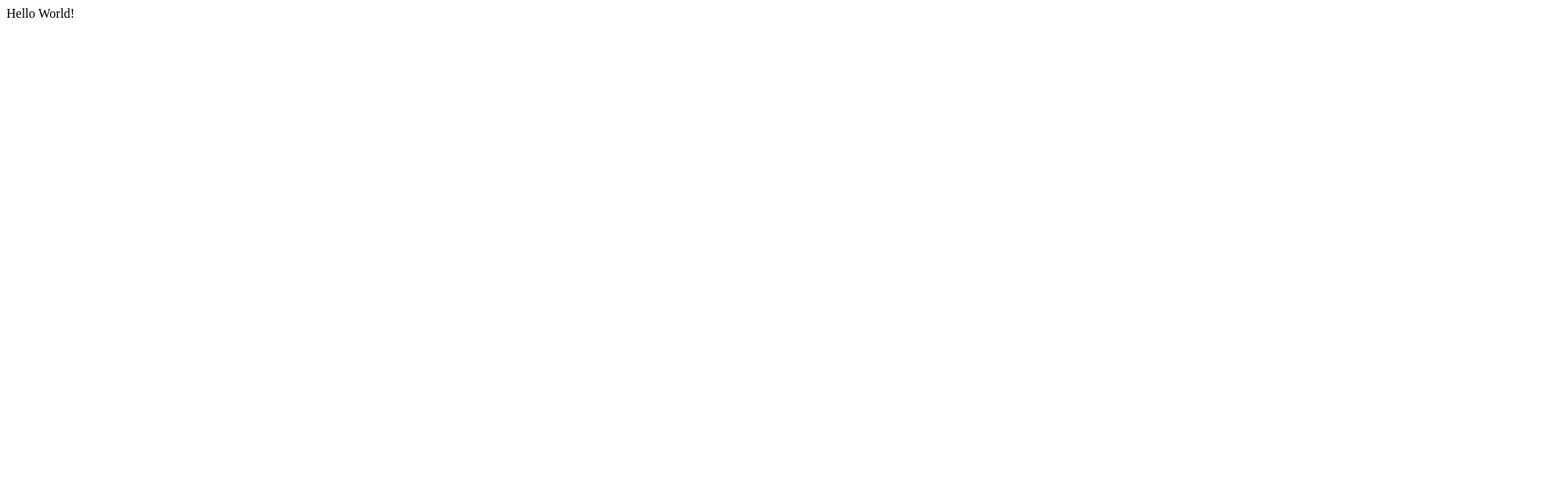
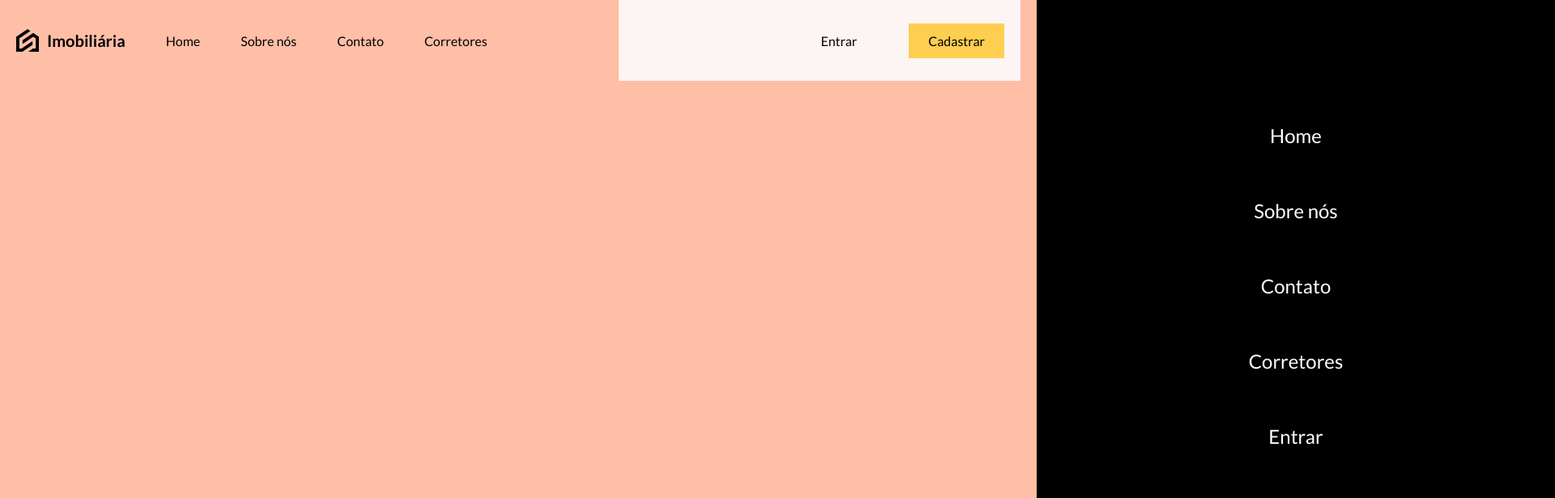
Before and after one commit to renatomagnus/imobiliaria, a React (Vite) app in the folder client/: page / in a window 1280 px wide. Shown: the top 616 px of the page at 81% size, 1920 px wide, since content can reach past the window. Built offline with nearby package versions, Linux system fonts and the light colour scheme.

Commit message:
feat: nav menus

```diff
--- a/client/package.json
+++ b/client/package.json
@@ -11,7 +11,8 @@
   },
   "dependencies": {
     "react": "^18.2.0",
-    "react-dom": "^18.2.0"
+    "react-dom": "^18.2.0",
+    "sass": "^1.78.0"
   },
   "devDependencies": {
     "@types/react": "^18.2.56",
--- a/client/src/App.jsx
+++ b/client/src/App.jsx
@@ -1,6 +1,11 @@
+import Navbar from "./components/navbar/navbar"
+import "./layout.scss"
+
 function App() {
   return (
-    <div>Hello World!</div>
+    <div className="layout">
+      <Navbar/>
+    </div>
   )
 }
 
--- /dev/null
+++ b/client/src/components/navbar/navbar.jsx
@@ -0,0 +1,40 @@
+import { useState } from "react";
+import "./styles.scss";
+
+const Navbar = () => {
+  const [ open, setOpen] = useState(false)
+
+  return (
+    <nav>
+      <div className="left">
+        <a href="/" className="logo">
+          <img src="/logo.png" alt="Logo" />
+          <span>Imobiliária</span>
+        </a>
+        <a href="">Home</a>
+        <a href="">Sobre nós</a>
+        <a href="">Contato</a>
+        <a href="">Corretores</a>
+      </div>
+      <div className="right">
+        <a href="">Entrar</a>
+        <a href="" className="register">
+          Cadastrar
+        </a>
+        <div className="menu-icon">
+          <img src="menu.png" alt="" onClick={() => setOpen(!open)}/>
+        </div>
+        <div className={open ? "menu active" : "menu"}>
+        <a href="">Home</a>
+        <a href="">Sobre nós</a>
+        <a href="">Contato</a>
+        <a href="">Corretores</a>
+        <a href="">Entrar</a>
+        <a href="">Cadastrar</a>
+        </div>
+      </div>
+    </nav>
+  );
+};
+
+export default Navbar;
--- /dev/null
+++ b/client/src/components/navbar/styles.scss
@@ -0,0 +1,109 @@
+@import "../../responsive.scss";
+
+nav {
+  display: flex;
+  justify-content: space-between;
+  align-items: center;
+  height: 100px;
+
+  a{
+    transition: all 0.4s ease;
+
+    @include small {
+      display: none;
+    }
+    &:hover{
+      scale: 1.05;
+    }
+  }
+  .left{
+    flex: 3;
+    display: flex;
+    align-items: center;
+    gap: 50px;
+
+    .logo{
+      font-weight: bold;
+      font-size: 20px;
+      display: flex;
+      align-items: center;
+      gap: 10px;
+
+      img{
+        width: 28px;
+      }
+
+      span {
+        @include medium {
+          display: none;
+        }
+
+        @include small {
+          display: initial;
+        }
+      }
+    }
+  }
+  .right{
+    flex: 2;
+    display: flex;
+    align-items: center;
+    justify-content: flex-end;
+    background-color: #fcf5f3;
+    height: 100%;
+
+    @include medium {
+      background-color: transparent;
+    }
+
+    a{
+      padding: 12px 24px;
+      margin: 20px;
+    }
+
+    .register {
+      background-color: #fece51;
+    }
+
+    .menu-icon {
+      display: none;
+      z-index: 2;
+
+      img{
+        width: 36px;
+        height: 36px;
+        cursor: pointer;
+      }
+
+      @include small {
+        display: inline;
+      }
+    }
+
+    .menu{
+      position: absolute;
+      top: 0;
+      right: -50%;
+      background-color: black;
+      color: white;
+      height: 100vh;
+      width: 50%;
+      transition: all 1s ease;
+      display: flex;
+      flex-direction: column;
+      align-items: center;
+      justify-content: center;
+      font-size: 24px;
+
+      &.active {
+        right: 0;
+      }
+
+      @include small {
+        a {
+          display: initial;
+        }
+      }
+    }
+  }
+}
--- /dev/null
+++ b/client/src/index.scss
@@ -0,0 +1,14 @@
+*{
+  padding: 0;
+  margin: 0;
+  box-sizing: border-box;
+}
+a{
+  text-decoration: none;
+  color: inherit;
+}
+
+body {
+  font-family: "Lato", sans-serif;
+  overflow: hidden;
+}
--- /dev/null
+++ b/client/src/layout.scss
@@ -0,0 +1,25 @@
+@import "./responsive.scss";
+
+.layout {
+  background-color: rebeccapurple;
+  height: 100vh;
+  max-width: 1366px;
+  margin: 0 auto;
+  padding: 0 20px;
+
+  @include large{
+    background-color: rgba(255, 127, 80, 0.507);
+    max-width: 1280px;
+  }
+
+  @include medium{
+    background-color: rgba(0, 0, 255, 0.24);
+    max-width: 768px;
+
+  }
+
+  @include small{
+    background-color: rgba(255, 0, 0, 0.363);
+    max-width: 640px;
+  }
+}
--- a/client/src/main.jsx
+++ b/client/src/main.jsx
@@ -1,6 +1,7 @@
 import React from 'react'
 import ReactDOM from 'react-dom/client'
 import App from './App.jsx'
+import "./index.scss"
 
 ReactDOM.createRoot(document.getElementById('root')).render(
   <React.StrictMode>
--- /dev/null
+++ b/client/src/responsive.scss
@@ -0,0 +1,17 @@
+@mixin small{
+  @media(max-width: 738px){
+    @content;
+  }
+}
+
+@mixin medium{
+  @media(max-width: 1024px){
+    @content;
+  }
+}
+
+@mixin large{
+  @media(max-width: 1366px){
+    @content;
+  }
+}
```
Also changed, not shown: 1 other file (tests, documents, lock files or other folders).
